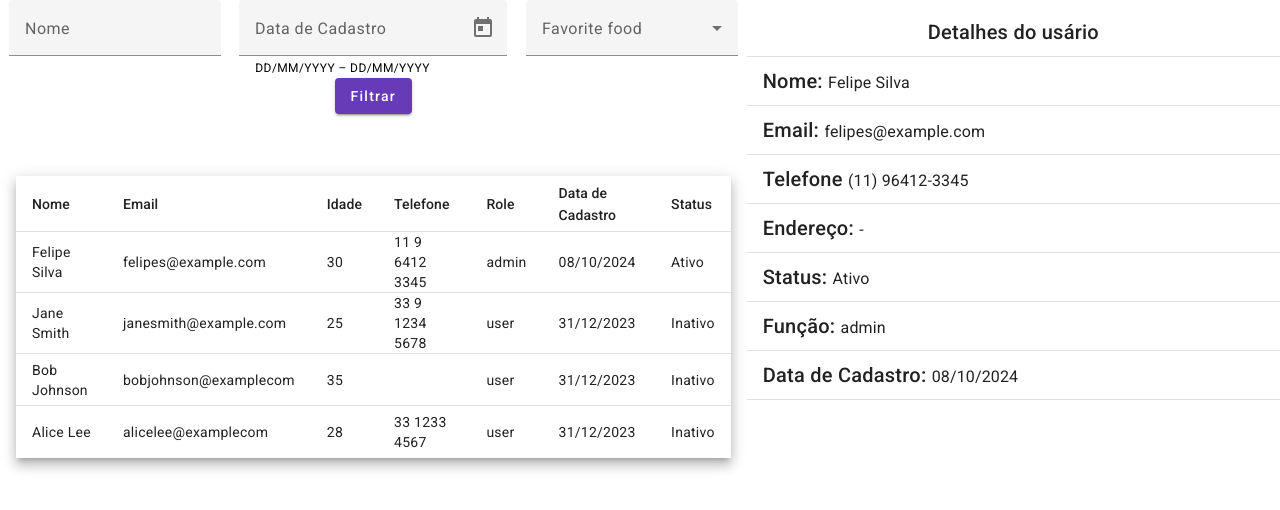
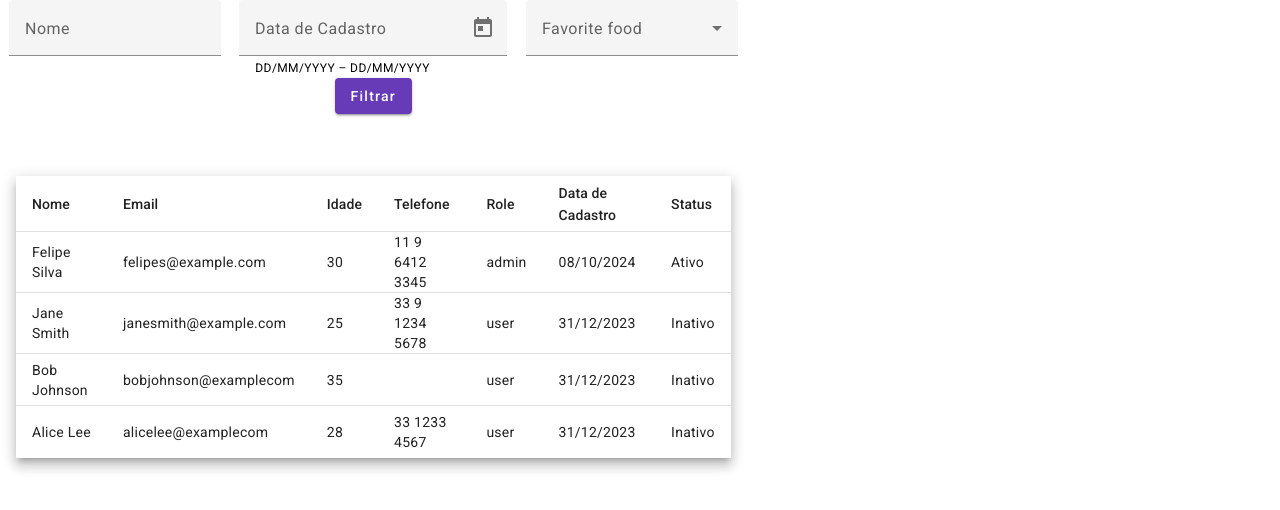
Before and after one commit to iamfelipeS/users-filter-project, an Angular app: page / in a window 1280 px wide. Shown: the top 510 px of the page. Built offline with nearby package versions, Linux system fonts and the light colour scheme.

Commit message:
add: showUserDetails

```diff
--- a/src/app/app.component.html
+++ b/src/app/app.component.html
@@ -8,7 +8,7 @@
         </div>
     </div>
     <div class="right-div">
-        <app-user-details [user]="userSelected"></app-user-details>
+        <app-user-details [user]="userSelected" *ngIf="showUserDetails"></app-user-details>
     </div>
 
 </div>
--- a/src/app/app.component.ts
+++ b/src/app/app.component.ts
@@ -1,6 +1,5 @@
 import { Component } from '@angular/core';
 import { IUser } from './interfaces/user.interface';
-import { UserList } from './data/users-list';
 
 @Component({
   selector: 'app-root',
@@ -8,11 +7,12 @@ import { UserList } from './data/users-list';
   styleUrls: ['./app.component.scss']
 })
 export class AppComponent {
-  userSelected: IUser = UserList[0];
+  showUserDetails: boolean = false;
+
+  userSelected: IUser = {} as IUser;
 
   onUserSelected(user: IUser) {
-    console.log('User selected:', user);
-
     this.userSelected = user;
+    this.showUserDetails = true;
   }
 }
```
